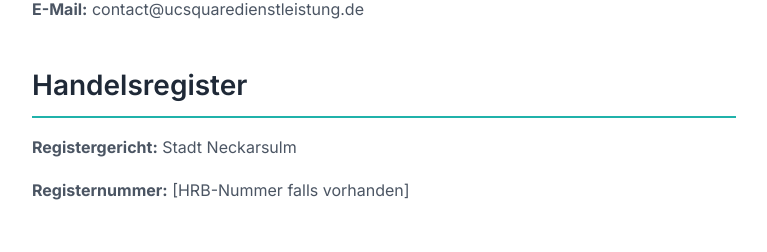
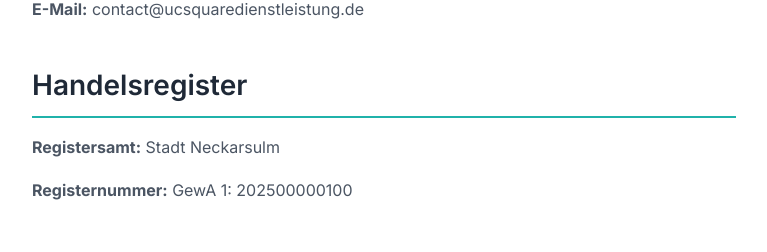
Before and after one commit to Brillianzhub/ucsquaredienstleistung, a Next.js app: page /impressum in a window 1280 px wide. Shown: the part 771-1023 px from the top of the page, without its empty margins (256-1023 px from the left). Built offline with nearby package versions, Linux system fonts and the light colour scheme.

Commit message:
Updated page.tsx

```diff
--- a/app/impressum/page.tsx
+++ b/app/impressum/page.tsx
@@ -54,12 +54,10 @@ export default function ImpressumPage() {
               <p><strong>{language === 'de' ? 'E-Mail:' : 'Email:'}</strong> contact@ucsquaredienstleistung.de</p>
             </section>
 
-
-
             <section>
               <h2>{language === 'de' ? 'Handelsregister' : 'Commercial Register'}</h2>
-              <p><strong>{language === 'de' ? 'Registergericht:' : 'Register Court:'}</strong> Stadt Neckarsulm</p>
-              <p><strong>{language === 'de' ? 'Registernummer:' : 'Register Number:'}</strong> [HRB-Nummer falls vorhanden]</p>
+              <p><strong>{language === 'de' ? 'Registersamt:' : 'Register Office:'}</strong> Stadt Neckarsulm</p>
+              <p><strong>{language === 'de' ? 'Registernummer:' : 'Register Number:'}</strong> GewA 1: 202500000100</p>
             </section>
 
             <section>
```
